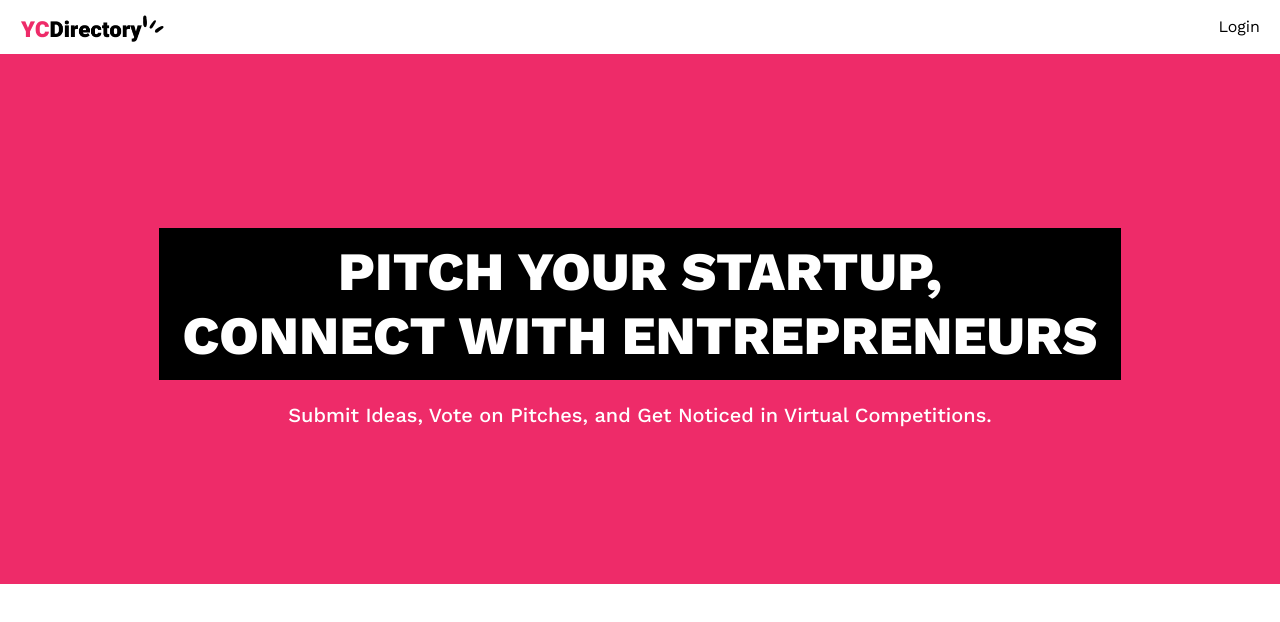
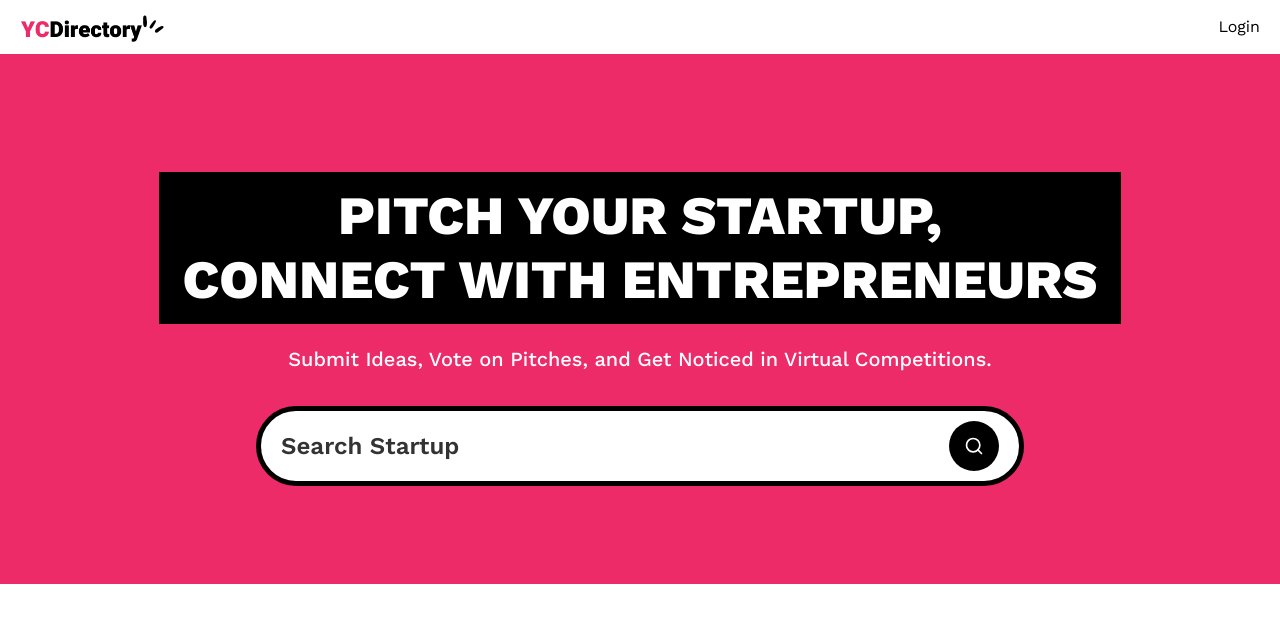
Before and after one commit to Moin333/YC_Directory, a Next.js app: page / in a window 1280 px wide. Shown: the top 622 px of the page. Built offline with nearby package versions, Linux system fonts and the light colour scheme; no server answers.

Commit message:
Search Form

```diff
--- a/app/(root)/layout.tsx
+++ b/app/(root)/layout.tsx
@@ -1,4 +1,4 @@
-import Navbar from "../components/Navbar";
+import Navbar from "../../components/Navbar";
 
 export default function Layout({ children }: Readonly<{ children: React.ReactNode}>) {
     return (
--- a/app/(root)/page.tsx
+++ b/app/(root)/page.tsx
@@ -1,4 +1,10 @@
-export default function Home() {
+import SearchForm from "@/components/SearchForm";
+
+export default async function Home({searchParams}: {
+  searchParams: Promise<{query?: string}>
+}) {
+  const query = (await searchParams).query;
+
   return (
     <>
       <section className="pink_container">
@@ -11,6 +17,7 @@
           Submit Ideas, Vote on Pitches, and Get Noticed in Virtual Competitions.
         </p>
 
+        <SearchForm query={query}/>
       </section>
     </>
   );
--- /dev/null
+++ b/components/SearchForm.tsx
@@ -0,0 +1,27 @@
+import Form from "next/form";
+import SearchFormReset from "./SearchFormReset";
+import { Search } from "lucide-react";
+
+const SearchForm = ({query}: {query?: string}) => {
+
+  return (
+    <Form action="/" scroll={false} className='search-form'>
+        <input
+            name='query'
+            defaultValue={query}
+            className='search-input'
+            placeholder='Search Startup'
+        />
+
+        <div className="flex gap-2">
+            {query && <SearchFormReset/>}
+
+            <button type="submit" className="search-btn text-white">
+                <Search className="size-5"/>
+            </button>
+        </div>
+    </Form>
+  )
+}
+
+export default SearchForm
--- /dev/null
+++ b/components/SearchFormReset.tsx
@@ -0,0 +1,25 @@
+'use client';
+
+import { X } from "lucide-react";
+import Link from "next/link";
+
+const SearchFormReset = () => {
+
+  const reset = () => {
+    const form = document.querySelector('.search-form') as HTMLFormElement;
+
+    if(form) form.reset();
+  }
+
+  return (
+    <div>
+        <button type="reset" onClick={reset}>
+            <Link href="/" className="search-btn text-white">
+                <X className="size-5" />
+            </Link>
+        </button>
+    </div>
+  )
+}
+
+export default SearchFormReset
--- /dev/null
+++ b/components/ui/button.tsx
@@ -0,0 +1,57 @@
+import * as React from "react"
+import { Slot } from "@radix-ui/react-slot"
+import { cva, type VariantProps } from "class-variance-authority"
+
+import { cn } from "@/lib/utils"
+
+const buttonVariants = cva(
+  "inline-flex items-center justify-center gap-2 whitespace-nowrap rounded-md text-sm font-medium transition-colors focus-visible:outline-none focus-visible:ring-1 focus-visible:ring-ring disabled:pointer-events-none disabled:opacity-50 [&_svg]:pointer-events-none [&_svg]:size-4 [&_svg]:shrink-0",
+  {
+    variants: {
+      variant: {
+        default:
+          "bg-primary text-primary-foreground shadow hover:bg-primary/90",
+        destructive:
+          "bg-destructive text-destructive-foreground shadow-sm hover:bg-destructive/90",
+        outline:
+          "border border-input bg-background shadow-sm hover:bg-accent hover:text-accent-foreground",
+        secondary:
+          "bg-secondary text-secondary-foreground shadow-sm hover:bg-secondary/80",
+        ghost: "hover:bg-accent hover:text-accent-foreground",
+        link: "text-primary underline-offset-4 hover:underline",
+      },
+      size: {
+        default: "h-9 px-4 py-2",
+        sm: "h-8 rounded-md px-3 text-xs",
+        lg: "h-10 rounded-md px-8",
+        icon: "h-9 w-9",
+      },
+    },
+    defaultVariants: {
+      variant: "default",
+      size: "default",
+    },
+  }
+)
+
+export interface ButtonProps
+  extends React.ButtonHTMLAttributes<HTMLButtonElement>,
+    VariantProps<typeof buttonVariants> {
+  asChild?: boolean
+}
+
+const Button = React.forwardRef<HTMLButtonElement, ButtonProps>(
+  ({ className, variant, size, asChild = false, ...props }, ref) => {
+    const Comp = asChild ? Slot : "button"
+    return (
+      <Comp
+        className={cn(buttonVariants({ variant, size, className }))}
+        ref={ref}
+        {...props}
+      />
+    )
+  }
+)
+Button.displayName = "Button"
+
+export { Button, buttonVariants }
--- a/package.json
+++ b/package.json
@@ -14,6 +14,7 @@
     "react-dom": "$react-dom"
   },
   "dependencies": {
+    "@radix-ui/react-slot": "^1.2.3",
     "@tailwindcss/typography": "^0.5.16",
     "class-variance-authority": "^0.7.1",
     "clsx": "^2.1.1",
```
Also changed, not shown: components/Navbar.tsx (renamed from app/components/Navbar.tsx), 1 other file (tests, documents, lock files or other folders).
